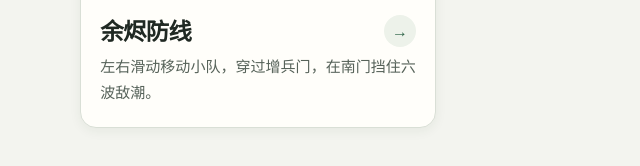
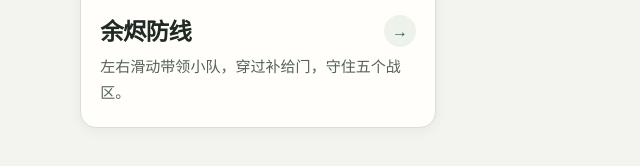
Before and after one commit to ZQPei/game, a plain HTML site: page index.html in a window 1280 px wide. Shown: the part 804-970 px from the top of the page, 0-640 px from the left. Drawn offline with Linux system fonts and the light colour scheme.

Commit message:
Update Ember Front campaign description

```diff
--- a/index.html
+++ b/index.html
@@ -181,7 +181,7 @@
           <img src="assets/ember-front.webp" width="800" height="500" alt="">
           <div class="game-info">
             <div class="game-heading"><h2>余烬防线</h2><span class="arrow" aria-hidden="true">→</span></div>
-            <p>左右滑动移动小队，穿过增兵门，在南门挡住六波敌潮。</p>
+            <p>左右滑动带领小队，穿过补给门，守住五个战区。</p>
           </div>
         </a>
       </li>
```
